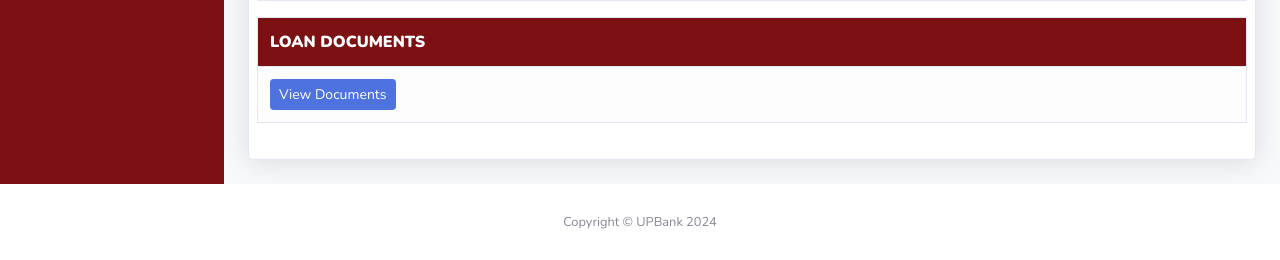
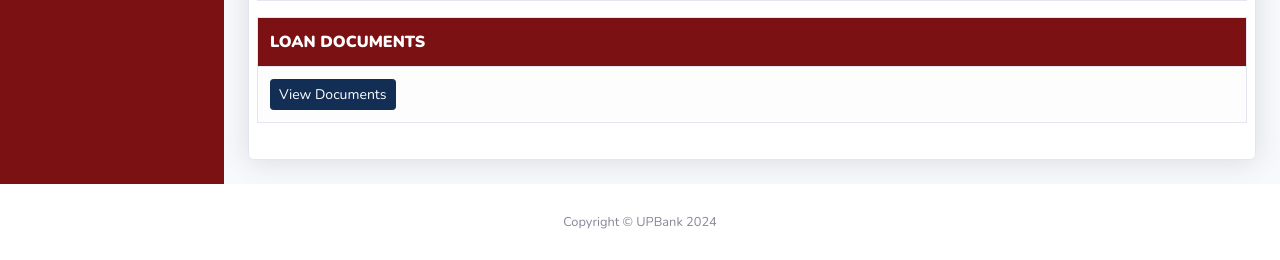
Before and after one commit to innoma0652/UP-Bank-Auto-Loan, a Django app: page /bank-officer/view-loan-app/1 in a window 1280 px wide. Shown: the part 1068-1328 px from the top of the page. Run offline with Django 3.2, Linux system fonts and the light colour scheme; data comes from the database, SQL or seed files in the repository; both versions use the stored data as it was after the commit; some libraries are stand-ins or nearby versions.

Commit message:
updated button color of view documents in loan-app

```diff
--- a/bank_officer/templates/bank_officer/loan-app.html
+++ b/bank_officer/templates/bank_officer/loan-app.html
@@ -161,7 +161,7 @@
                         </td>
                         {% else %}
                         <td class="table-light text-dark-gray" colspan="8">
-                            <a href="/static{{ loan.loan_docs.url }}" class="btn btn-primary btn-sm" target="_blank">
+                            <a href="/static{{ loan.loan_docs.url }}" class="btn btn-primary btn-sm" style="background-color: #132E54; border-color: #132E54;" target="_blank">
                                 View Documents
                             </a>
                         </td>
```
Also changed, not shown: db.sqlite3.
